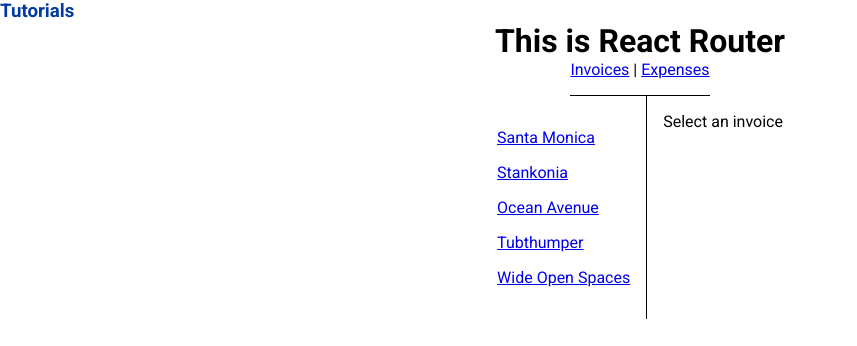
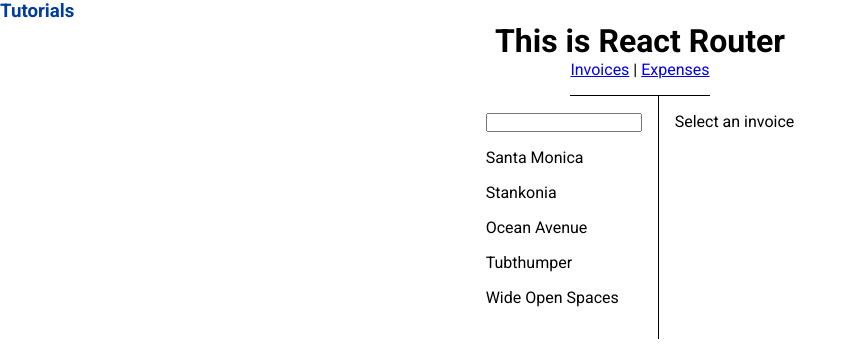
Before and after one commit to PlatenPrime/tutorials, a React (Create React App) app: page /router/invoices in a window 1280 px wide. Shown: the top 346 px of the page, without its empty margins (0-857 px from the left). Built offline with nearby package versions, Linux system fonts and the light colour scheme.

Commit message:
Update Invoices.jsx

```diff
--- a/src/pages/Router/routes/Invoices.jsx
+++ b/src/pages/Router/routes/Invoices.jsx
@@ -1,10 +1,26 @@
 import React from 'react';
 
-import { Link, Outlet } from "react-router-dom";
+import { Link, NavLink, Outlet, useSearchParams } from "react-router-dom";
 import { getInvoices } from "../RouterData";
 
+
+
+
+
+
+
 export default function Invoices() {
+
+
+
 	let invoices = getInvoices();
+	let [searchParams, setSearchParams] = useSearchParams();
+
+
+
+
+
+
 	return (
 		<div style={{ display: "flex" }}>
 			<nav
@@ -13,15 +29,58 @@ export default function Invoices() {
 					padding: "1rem",
 				}}
 			>
-				{invoices.map((invoice) => (
-					<Link
-						style={{ display: "block", margin: "1rem 0" }}
-						to={`${invoice.number}`}
-						key={invoice.number}
-					>
-						{invoice.name}
-					</Link>
-				))}
+
+
+				<input
+					value={searchParams.get("filter") || ""}
+					onChange={(event) => {
+						let filter = event.target.value;
+						if (filter) {
+							setSearchParams({ filter });
+						} else {
+							setSearchParams({});
+						}
+					}}
+				/>
+
+
+
+
+
+
+
+
+
+
+
+
+
+
+
+				{invoices.filter((invoice) => {
+					let filter = searchParams.get("filter");
+					if (!filter) return true;
+					let name = invoice.name.toLowerCase();
+					return name.startsWith(filter.toLowerCase());
+				})
+
+
+					.map((invoice) => (
+						<NavLink
+							style={({ isActive }) => {
+								return {
+									display: "block",
+									margin: "1rem 0",
+									color: isActive ? "red" : "black",
+									textDecoration: "none",
+								};
+							}}
+							to={`${invoice.number}`}
+							key={invoice.number}
+						>
+							{invoice.name}
+						</NavLink>
+					))}
 			</nav>
 
 			<Outlet />
```
